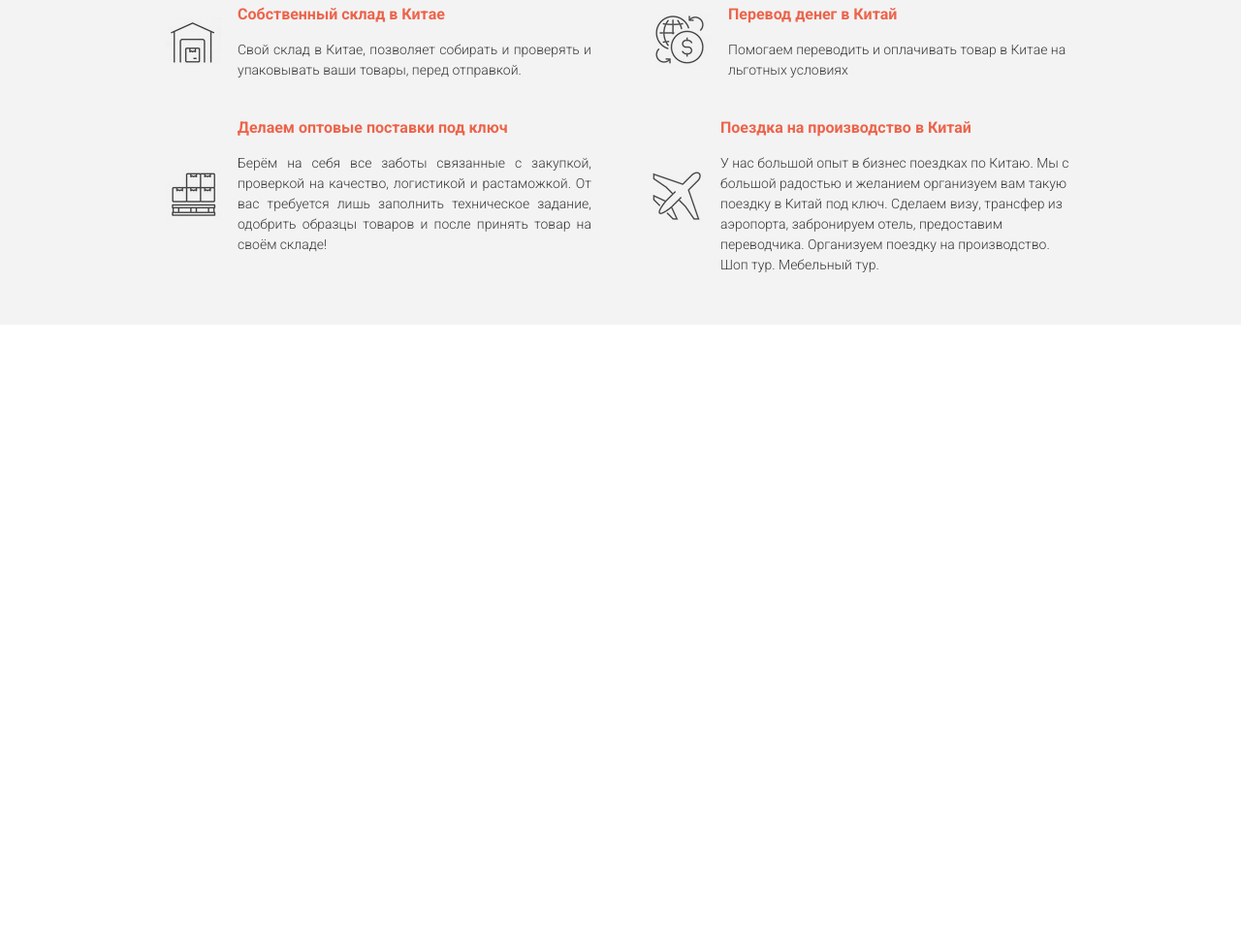
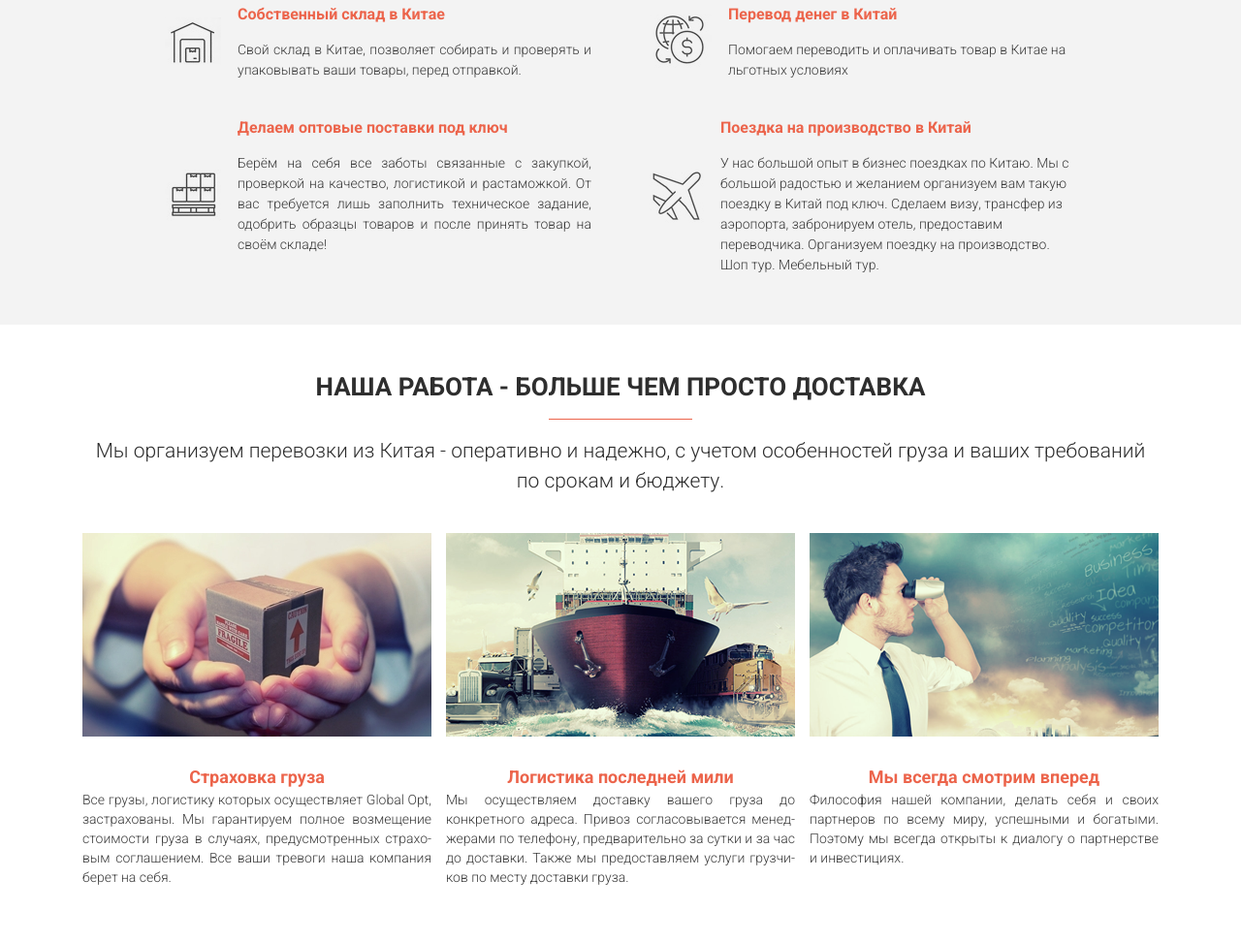
Before and after one commit to hannams/GlobalOptProject, a website: page src/index.html in a window 1280 px wide. Shown: the part 1084-2056 px from the top of the page at 97% size. Before the commit the page ends 1419 px from the top, so only its background shows below. Drawn offline with Linux system fonts and the light colour scheme.

Commit message:
new section

```diff
--- a/src/index.html
+++ b/src/index.html
@@ -123,5 +123,34 @@
             </div>
     </div>
 </section>
+<section class="offers">
+<div class="container">
+    <h2 class="title">Наша работа - больше чем просто доставка</h2>
+    <div class="subline"></div>
+    <div class="offers__text">Мы организуем перевозки из Китая - оперативно и надежно, с учетом особенностей груза
+        и ваших требований по срокам и бюджету.</div>
+    <div class="offers__wrapper">
+        <div class="offers__item">
+            <img src="img/offers_img1.jpg" alt="box">
+            <div class="offers__item-title">Страховка груза</div>
+            <div class="offers__item-descr">
+                Все грузы, логистику которых осуществляет Global Opt, застрахованы. Мы гарантируем полное возмещение стоимости груза в случаях, предусмотренных страхо- вым соглашением. Все ваши тревоги наша компания берет на себя.</div>
+        </div>
+        <div class="offers__item">
+            <img src="img/offers_img2.png" alt="ship">
+            <div class="offers__item-title">Логистика последней мили</div>
+            <div class="offers__item-descr">
+                Мы осуществляем доставку вашего груза до конкретного адреса. Привоз согласовывается менед- жерами по телефону, предварительно за сутки и за час до доставки. Также мы предоставляем услуги грузчи- ков по месту доставки груза.</div>
+        </div>
+        <div class="offers__item">
+            <img src="img/offers_img3.png" alt="man">
+            <div class="offers__item-title">Мы всегда смотрим вперед</div>
+            <div class="offers__item-descr">
+                Философия нашей компании, делать себя и своих партнеров по всему миру, успешными и богатыми. Поэтому мы всегда открыты к диалогу о партнерстве и инвестициях. </div>
+        </div>
+    </div>
+</div>
+
+</section>
 </body>
 </html>
--- /dev/null
+++ b/src/sass/blocks/_offers.scss
@@ -0,0 +1,38 @@
+.offers {
+    min-height: 619px;
+    padding: 51px 0 57px 0;
+    &__text{
+        color: #2e2e2e;
+        font-size: 21px;
+        font-weight: 300;
+        text-align: center;
+        margin-top: 17px;
+    }
+    &__wrapper{
+        display: flex;
+        justify-content: space-between;
+        margin-top: 37px;
+    }
+    &__item{
+        width: 360px;
+        img{
+            width: 100%;
+        }
+        &-title{
+            color: $main-color;
+            font-size: 18px;
+            font-weight: 700;
+            text-align: center;
+            margin-top: 28px;
+        }
+        &-descr{
+            text-align: justify;
+            color: #3a3a3a;
+            font-size: 14px;
+            font-weight: 300;
+            line-height: 20px;
+        }
+    }
+
+
+}
--- a/src/sass/blocks/_promo.scss
+++ b/src/sass/blocks/_promo.scss
@@ -22,6 +22,7 @@
                 display: flex;
             }
             &-item {
+                position: relative;
                 padding: 0 10px;
                 border-right: 1px dotted rgba(255, 255, 255, 0.6);
                 &:last-child {
--- a/src/sass/style.scss
+++ b/src/sass/style.scss
@@ -10,8 +10,16 @@
 	width: 1140px;
 	margin: 0 auto;
 }
+.subline{
+	width: 148px;
+	height: 1px;
+	background-color: $main-color;
+	margin: 0 auto;
+	margin-top: 20px;
+}
 
 @import 'blocks/promo';
 @import 'blocks/buttons';
 @import 'blocks/titles';
 @import 'blocks/advantages';
+@import 'blocks/offers';
```
Also changed, not shown: dist/index.html, src/css/style.min.css, src/img/offers_img1.jpg (added), src/img/offers_img2.png (added), src/img/offers_img3.png (added).
